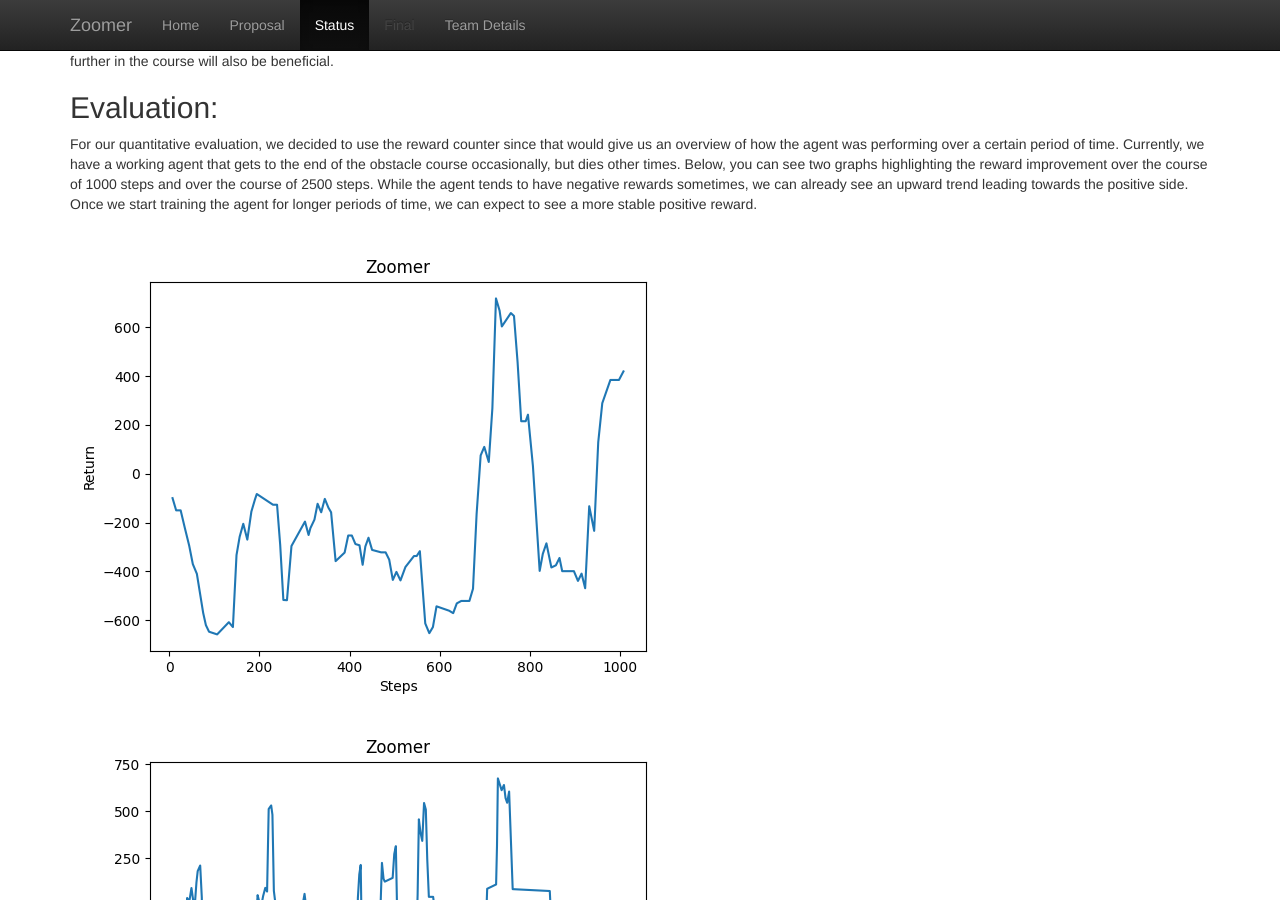
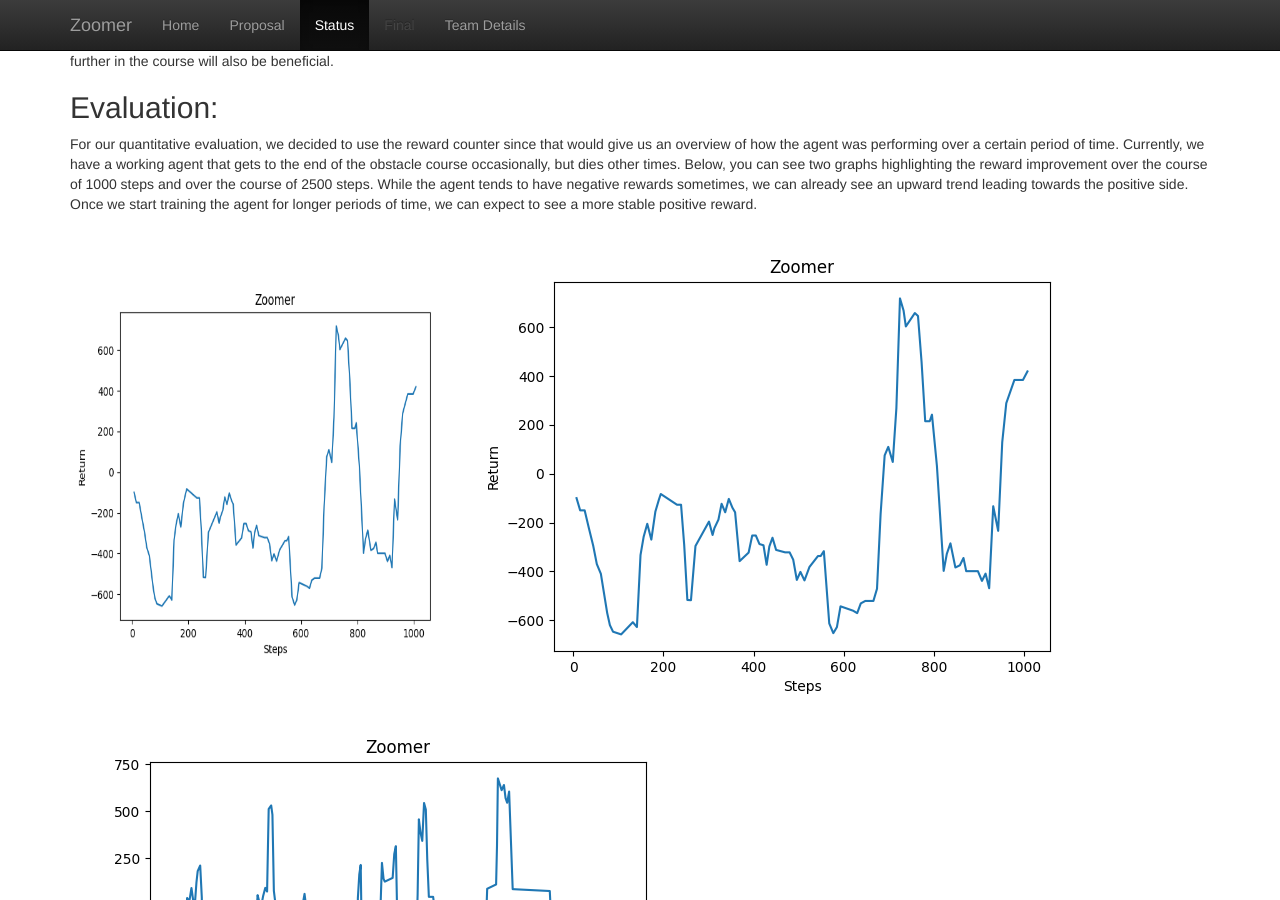
Before and after one commit to Globins/RedstoneEngineer, a Jekyll site: the page built from docs/status.md, in a window 1280 px wide and 900 px high, scrolled down 668 px. Built offline with Jekyll 4.4.1, drawn with Linux system fonts in a browser that asks for light colours.

Commit message:
Update status.md

```diff
--- a/docs/status.md
+++ b/docs/status.md
@@ -18,6 +18,7 @@ Finally, it is important to add negative rewards if the agent doesn’t perform
 <h2>Evaluation:</h2>
 For our quantitative evaluation, we decided to use the reward counter since that would give us an overview of how the agent was performing over a certain period of time. Currently, we have a working agent that gets to the end of the obstacle course occasionally, but dies other times. Below, you can see two graphs highlighting the reward improvement over the course of 1000 steps and over the course of 2500 steps. While the agent tends to have negative rewards sometimes, we can already see an upward trend leading towards the positive side. Once we start training the agent for longer periods of time, we can expect to see a more stable positive reward.
 
+<img src="zoomer_graph_1.jpg" width="400" height="400"/>
 ![Figure 1](zoomer_graph_1.jpg)
 ![Figure 2](zoomer_graph_2.jpg)
 
```
